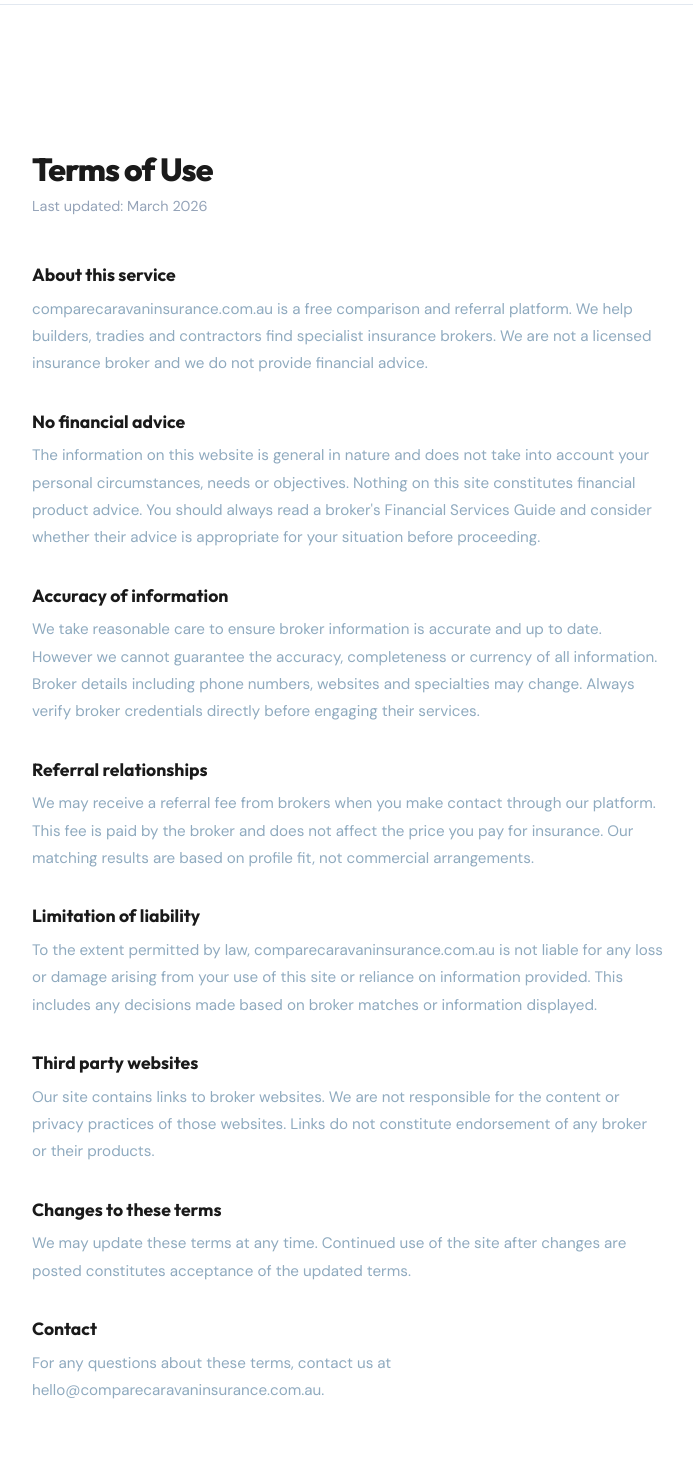
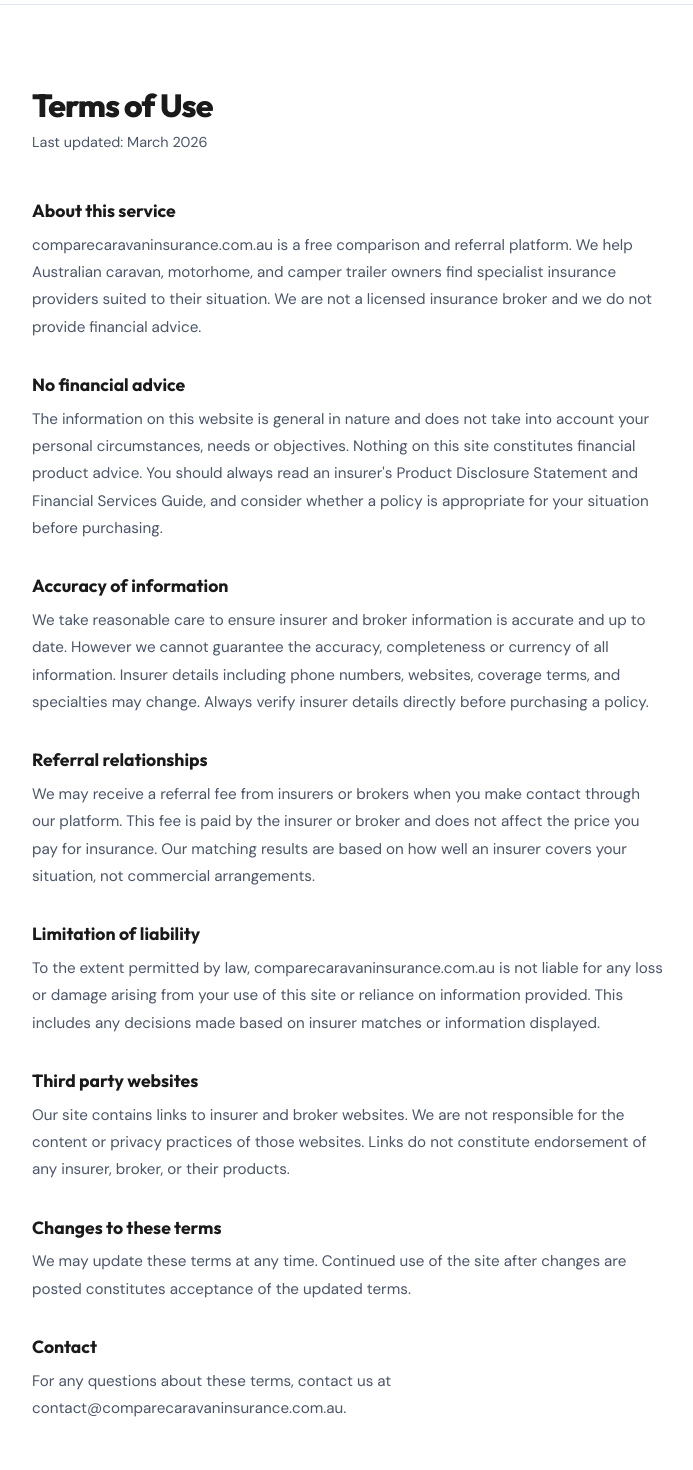
Before and after one commit to modoherty1990-jpg/comparecaravaninsurance, a Next.js app: page /terms in a window 1280 px wide. Shown: the part 80-1550 px from the top of the page, without its empty margins (292-985 px from the left). Built offline with nearby package versions, Linux system fonts and the light colour scheme.

Commit message:
Fix how matching works link and update privacy and terms

```diff
--- a/src/app/components/CompareForm.js
+++ b/src/app/components/CompareForm.js
@@ -344,8 +344,7 @@
             }}>
               <p style={{ fontSize: '0.75rem', color: 'var(--text-muted)', lineHeight: 1.6 }}>
                 This tool matches insurers to your answers — it's not financial advice. We recommend you compare quotes and verify coverage details before purchasing.{' '}
-                <a href="/how-matching-works" style={{ color: 'var(--secondary)' }}>How matching works →</a>
-              </p>
+<a href="/#how-matching-works" style={{ color: 'var(--secondary)' }}>How matching works →</a>              </p>
             </div>
 
             <button onClick={restart} style={{
--- a/src/app/terms/page.js
+++ b/src/app/terms/page.js
@@ -9,39 +9,39 @@
   return (
     <>
       <Header />
-      <main style={{ paddingTop: '64px' }}>
+      <main>
         <section style={{ maxWidth: '760px', margin: '0 auto', padding: '80px 5%' }}>
-          <h1 style={{ fontSize: '2rem', fontWeight: 800, letterSpacing: '-0.03em', marginBottom: '0.5rem' }}>
+          <h1 style={{ fontSize: '2rem', fontWeight: 800, letterSpacing: '-0.03em', marginBottom: '0.5rem', color: 'var(--text)' }}>
             Terms of Use
           </h1>
-          <p style={{ color: '#94a3b8', marginBottom: '3rem', fontSize: '0.9rem' }}>
+          <p style={{ color: 'var(--text-muted)', marginBottom: '3rem', fontSize: '0.9rem' }}>
             Last updated: March 2026
           </p>
 
           {[
             {
               title: 'About this service',
-              body: 'comparecaravaninsurance.com.au is a free comparison and referral platform. We help builders, tradies and contractors find specialist insurance brokers. We are not a licensed insurance broker and we do not provide financial advice.'
+              body: 'comparecaravaninsurance.com.au is a free comparison and referral platform. We help Australian caravan, motorhome, and camper trailer owners find specialist insurance providers suited to their situation. We are not a licensed insurance broker and we do not provide financial advice.'
             },
             {
               title: 'No financial advice',
-              body: 'The information on this website is general in nature and does not take into account your personal circumstances, needs or objectives. Nothing on this site constitutes financial product advice. You should always read a broker\'s Financial Services Guide and consider whether their advice is appropriate for your situation before proceeding.'
+              body: 'The information on this website is general in nature and does not take into account your personal circumstances, needs or objectives. Nothing on this site constitutes financial product advice. You should always read an insurer\'s Product Disclosure Statement and Financial Services Guide, and consider whether a policy is appropriate for your situation before purchasing.'
             },
             {
               title: 'Accuracy of information',
-              body: 'We take reasonable care to ensure broker information is accurate and up to date. However we cannot guarantee the accuracy, completeness or currency of all information. Broker details including phone numbers, websites and specialties may change. Always verify broker credentials directly before engaging their services.'
+              body: 'We take reasonable care to ensure insurer and broker information is accurate and up to date. However we cannot guarantee the accuracy, completeness or currency of all information. Insurer details including phone numbers, websites, coverage terms, and specialties may change. Always verify insurer details directly before purchasing a policy.'
             },
             {
               title: 'Referral relationships',
-              body: 'We may receive a referral fee from brokers when you make contact through our platform. This fee is paid by the broker and does not affect the price you pay for insurance. Our matching results are based on profile fit, not commercial arrangements.'
+              body: 'We may receive a referral fee from insurers or brokers when you make contact through our platform. This fee is paid by the insurer or broker and does not affect the price you pay for insurance. Our matching results are based on how well an insurer covers your situation, not commercial arrangements.'
             },
             {
               title: 'Limitation of liability',
-              body: 'To the extent permitted by law, comparecaravaninsurance.com.au is not liable for any loss or damage arising from your use of this site or reliance on information provided. This includes any decisions made based on broker matches or information displayed.'
+              body: 'To the extent permitted by law, comparecaravaninsurance.com.au is not liable for any loss or damage arising from your use of this site or reliance on information provided. This includes any decisions made based on insurer matches or information displayed.'
             },
             {
               title: 'Third party websites',
-              body: 'Our site contains links to broker websites. We are not responsible for the content or privacy practices of those websites. Links do not constitute endorsement of any broker or their products.'
+              body: 'Our site contains links to insurer and broker websites. We are not responsible for the content or privacy practices of those websites. Links do not constitute endorsement of any insurer, broker, or their products.'
             },
             {
               title: 'Changes to these terms',
@@ -49,14 +49,14 @@
             },
             {
               title: 'Contact',
-              body: 'For any questions about these terms, contact us at hello@comparecaravaninsurance.com.au.'
+              body: 'For any questions about these terms, contact us at contact@comparecaravaninsurance.com.au.'
             },
           ].map(section => (
             <div key={section.title} style={{ marginBottom: '2rem' }}>
-              <h2 style={{ fontSize: '1.1rem', fontWeight: 700, marginBottom: '0.6rem' }}>
+              <h2 style={{ fontSize: '1.1rem', fontWeight: 700, marginBottom: '0.6rem', color: 'var(--text)' }}>
                 {section.title}
               </h2>
-              <p style={{ color: '#8faabf', lineHeight: 1.8, fontSize: '0.95rem' }}>
+              <p style={{ color: 'var(--text-muted)', lineHeight: 1.8, fontSize: '0.95rem' }}>
                 {section.body}
               </p>
             </div>
```
Also changed, not shown: src/app/privacy/page.js (+12 -12 lines).
